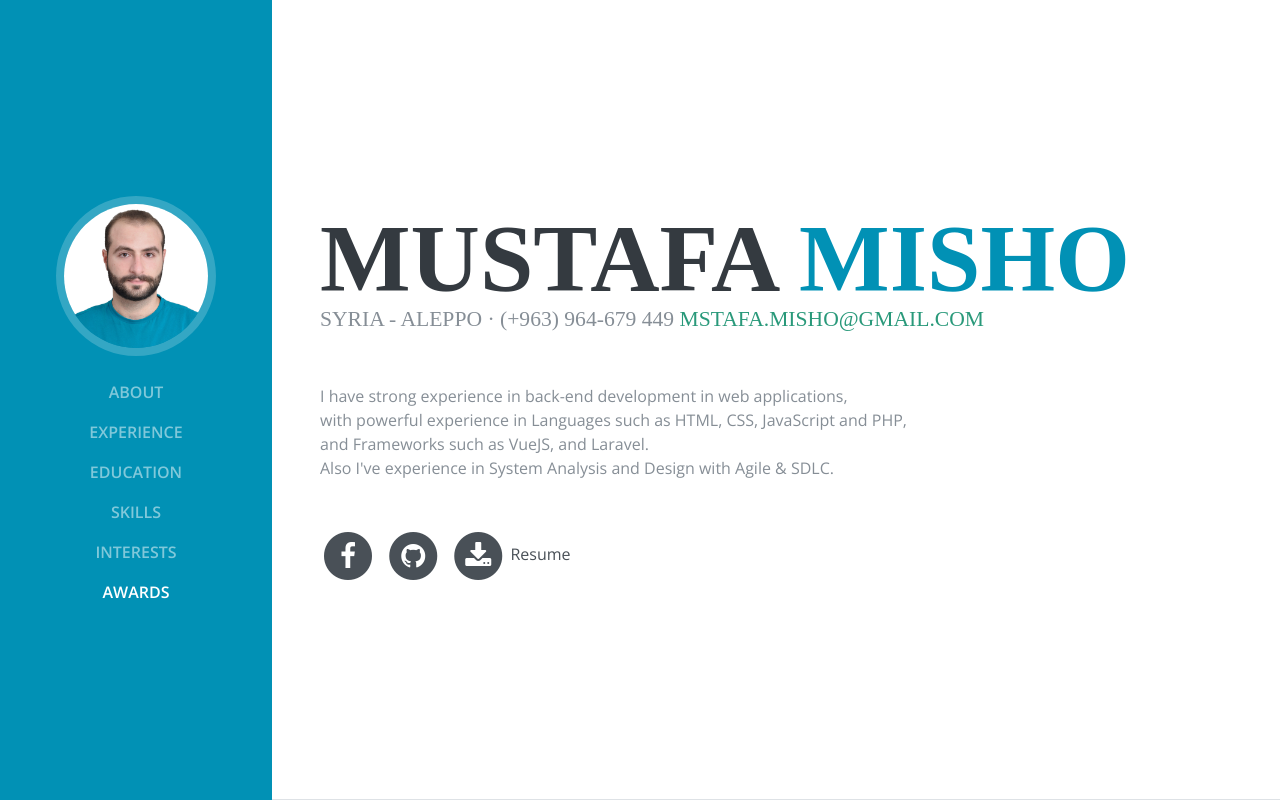
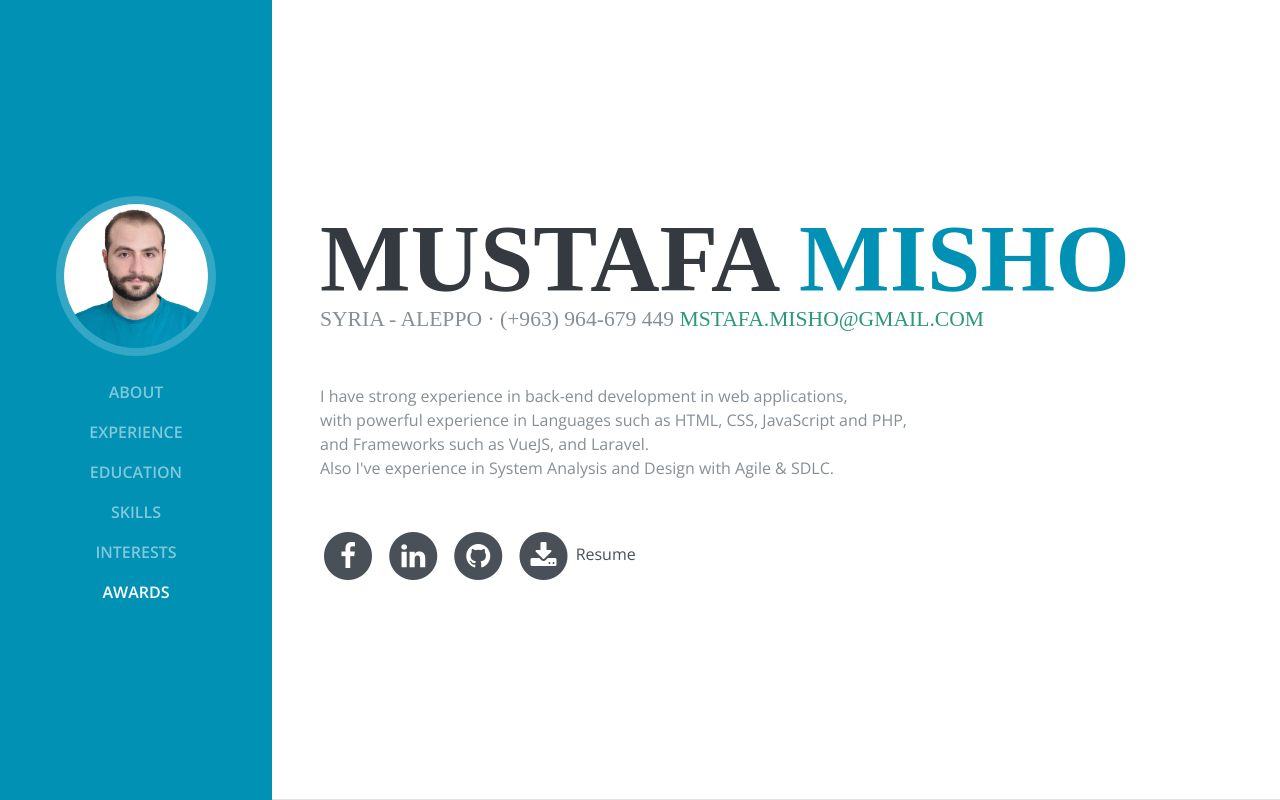
Before and after one commit to DrMisho/DrMisho.github.io, a plain HTML site: page index.html in a window 1280 px wide. Shown: the top 800 px of the page. Drawn offline with nearby package versions, Linux system fonts and the light colour scheme; a web font is replaced by a local one.

Commit message:
add linkedin icon

```diff
--- a/index.html
+++ b/index.html
@@ -86,14 +86,14 @@
                 </span>
               </a>
             </li>
-            <!-- <li class="list-inline-item">
-              <a href="#">
+            <li class="list-inline-item">
+              <a href="https://www.linkedin.com/in/mustafa-misho/" target=”_blank”>
                 <span class="fa-stack fa-lg">
                   <i class="fa fa-circle fa-stack-2x"></i>
                   <i class="fa fa-linkedin fa-stack-1x fa-inverse"></i>
                 </span>
               </a>
-            </li> -->
+            </li>
             <li class="list-inline-item">
               <a href="http://github.com/DrMisho/" target=”_blank”>
                 <span class="fa-stack fa-lg">
```
